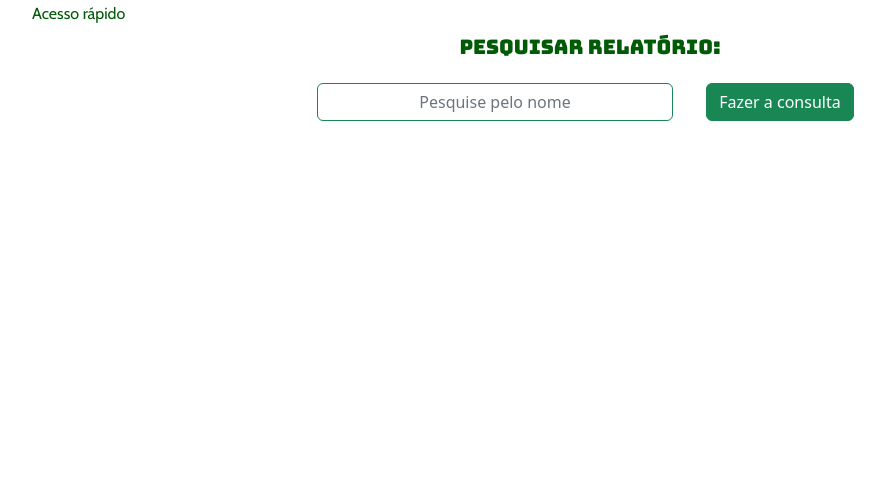
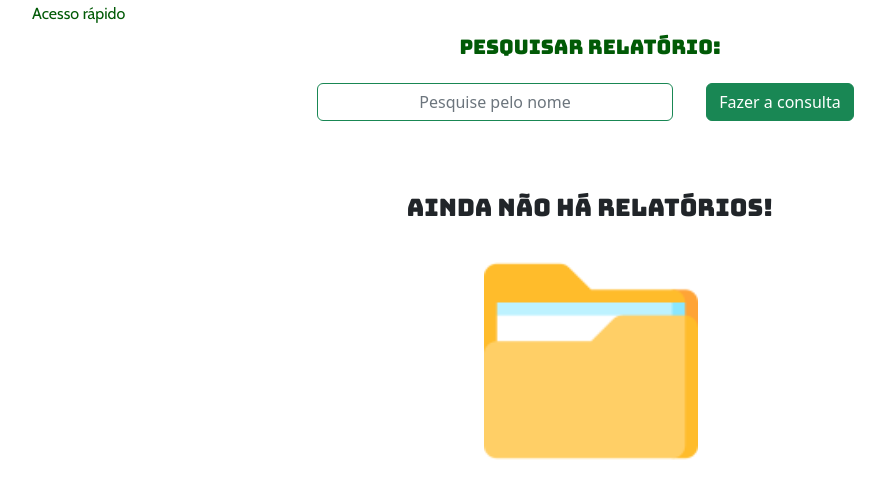
Before and after one commit to adrielebecker/ElektraBot-IFC, a PHP site: page /relatorio/relatorios-gerente.php in a window 1280 px wide. Shown: the part 87-586 px from the top of the page, without its empty margins (50-935 px from the left). Run offline with PHP 8.4, Linux system fonts and the light colour scheme; data that the repository does not hold is empty; some libraries are stand-ins or nearby versions.

Commit message:
nenhum relatorio msg

```diff
--- a/relatorio/relatorios-gerente.php
+++ b/relatorio/relatorios-gerente.php
@@ -37,17 +37,19 @@
                                 $stmt->execute();
                                 $relatorios = $stmt->fetchAll();
 
-                                foreach($relatorios as $relatorio){
-                                    if($_SESSION['idGerente'] === $relatorio['gerente']){
-                                        if($relatorio == NULL){
-                                            echo "<h4 class='text-center titulo mt-5'>Ainda não há relatórios!</h4>";
-                                            break;
-                                        } else{
+                                if(empty($relatorios)){
+                                    echo "<h6 class='text-center titulo mt-5'>Ainda não há relatórios!</h6>";
+                                } else{
+                                    foreach($relatorios as $relatorio){
+                                        if($_SESSION['idGerente'] === $relatorio['gerente']){
                                             echo "<div class='border border-success rounded mt-2 text-center'>
                                                     <a href='visualizar-gerente.php?relatorio={$relatorio['id']}' class='link texto fs-5 text-reset'>
                                                         <p class='texto mt-2'><b class='verde'>".ucWords($relatorio['nome'])."</b> <br> <i class='tam10'> Tipo do Medidor: <br>".ucWords($relatorio['tipo'])."</i></p>
                                                     </a>
                                             </div>";
+                                        } else{
+                                            echo "<h6 class='text-center titulo mt-5'>Ainda não há relatórios!</h6>";
+                                            break;
                                         }
                                     }
                                 }
@@ -103,20 +105,26 @@
                         $stmt->execute();
                         $relatorios = $stmt->fetchAll();
 
-                        foreach($relatorios as $relatorio){
-                            if($_SESSION['idGerente'] === $relatorio['gerente']){
-                                if($relatorio == NULL){
-                                    echo "<h4 class='text-center titulo mt-5'>Ainda não há gravações!</h4>
+                        if(empty($relatorios)){
+                            echo "<h4 class='text-center titulo mt-5'>Ainda não há relatórios!</h4>
+                                <div class='col-4'></div>
+                                <div class='col-4 ms-4 mt-4 bg-image'>
+                                    <img src='../img/icones/pasta.png' width='60%' class='img-relatorio ms-5'>
+                                </div>";
+                        } else{
+                            foreach($relatorios as $relatorio){
+                                if($_SESSION['idGerente'] === $relatorio['gerente']){
+                                    echo "<div class='col-2 mt-4 text-center'>
+                                        <a href='visualizar-gerente.php?relatorio={$relatorio['id']}' class='link texto fs-5 text-reset'><img src='../img/icones/pastaRelatorio.png'></a>
+                                        <p class='texto preto fs-6'>".ucWords($relatorio['nome'])."</p>
+                                    </div>";
+                                } else{
+                                    echo "<h4 class='text-center titulo mt-5'>Ainda não há relatórios!</h4>
                                         <div class='col-4'></div>
                                         <div class='col-4 ms-4 mt-4 bg-image'>
                                             <img src='../img/icones/pasta.png' width='60%' class='img-relatorio ms-5'>
                                         </div>";
                                     break;
-                                } else{
-                                    echo "<div class='col-2 mt-4 text-center'>
-                                        <a href='visualizar-gerente.php?relatorio={$relatorio['id']}' class='link texto fs-5 text-reset'><img src='../img/icones/pastaRelatorio.png'></a>
-                                        <p class='texto preto fs-6'>".ucWords($relatorio['nome'])."</p>
-                                    </div>";
                                 }
                             }
                         }
```
Also changed, not shown: relatorio/relatorios-eletricista.php (+24 -15 lines).
